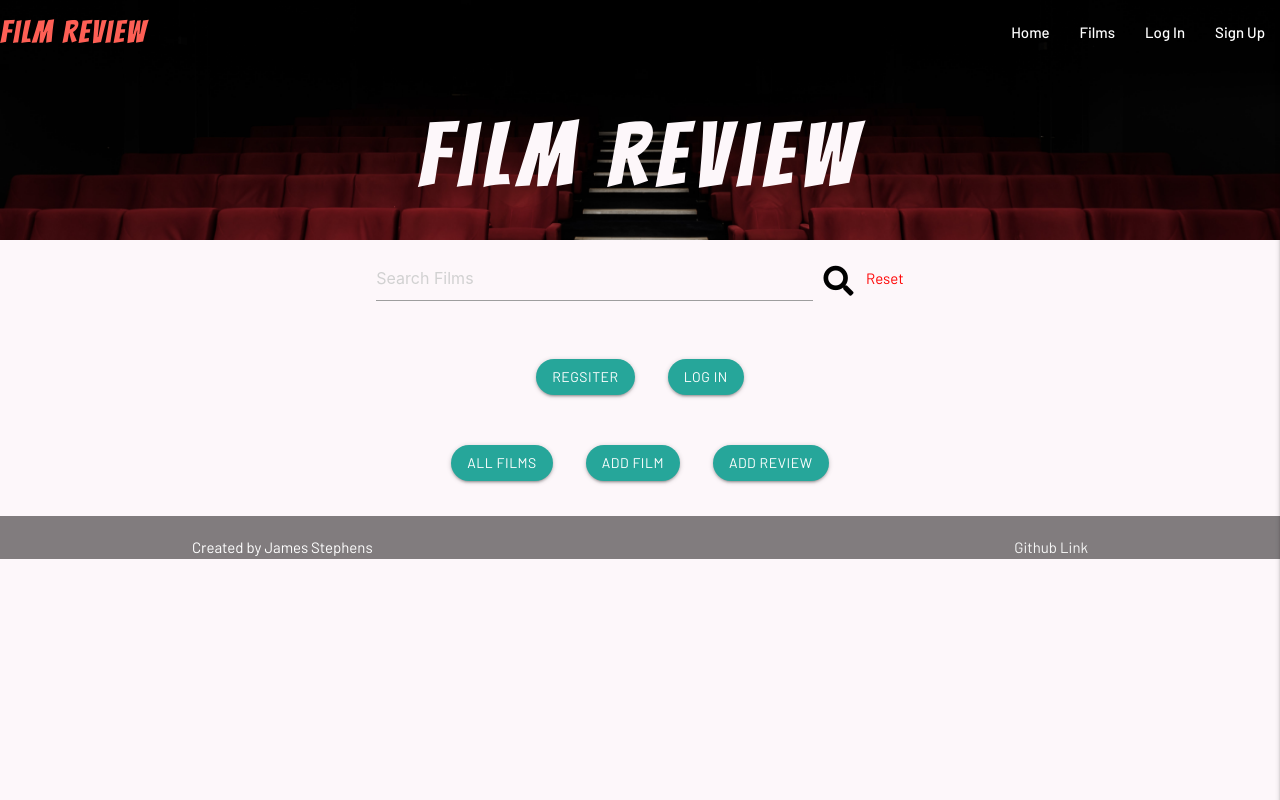
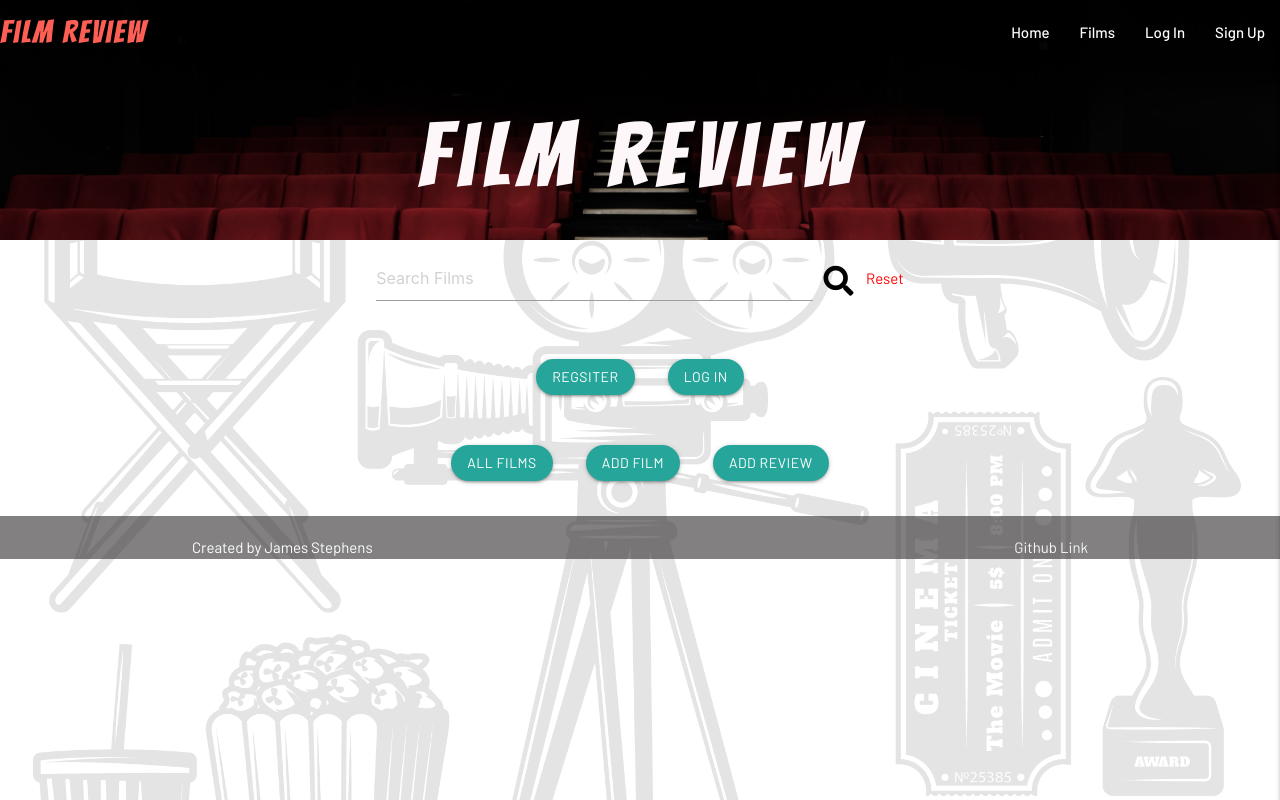
Before and after one commit to DevSteg/film_review_project, a Flask app: page / in a window 1280 px wide. Run offline with Flask 2, Linux system fonts and the light colour scheme; data that the repository does not hold is empty; some libraries are stand-ins or nearby versions.

Commit message:
Add background image for base.html

```diff
--- a/static/css/style.css
+++ b/static/css/style.css
@@ -6,6 +6,10 @@ body{
     height: 100vh;
     background-color: #fdf7fa;
     font-family: 'Barlow', sans-serif;
+    background: linear-gradient(rgba(255, 255, 255, 0.863), rgba(255, 255, 255, 0.863)), url("/static/img/body_bg.jpg");
+    background-position: center;
+    background-repeat: no-repeat;
+    background-size: cover;
 }
 
 header{
```
Also changed, not shown: static/img/body_bg.jpg (added).
